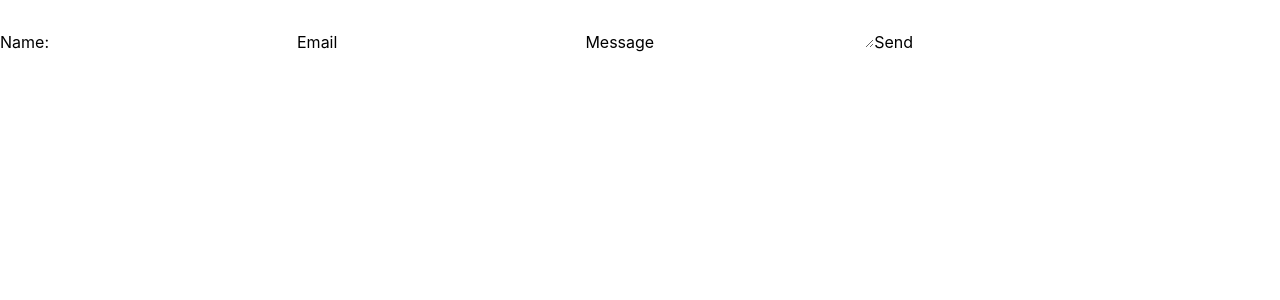
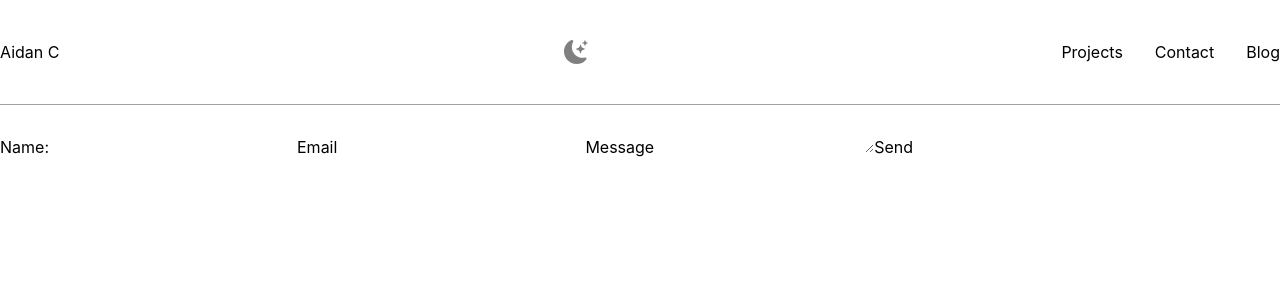
Before and after one commit to DomDevs2000/React-NextJS-Personal-Website, a Next.js app: page /contact in a window 1280 px wide. Shown: the top 300 px of the page. Built offline with nearby package versions, Linux system fonts and the light colour scheme.

Commit message:
implemented react context for navbar in app

```diff
--- a/pages/_app.tsx
+++ b/pages/_app.tsx
@@ -1,8 +1,20 @@
 import '../styles/globals.css';
 import type { AppProps } from 'next/app';
+import Nav from '../components/nav';
+import { useState } from 'react';
+import { createContext } from 'react';
+export const ThemeContext = createContext('light');
 
 function MyApp({ Component, pageProps }: AppProps) {
-	return <Component {...pageProps} />;
+	const [theme, setTheme] = useState('light');
+	return (
+		<>
+			<ThemeContext.Provider value={theme}>
+				<Nav theme={theme} setTheme={setTheme} />
+				<Component {...pageProps} />
+			</ThemeContext.Provider>
+		</>
+	);
 }
 
 export default MyApp;
```
